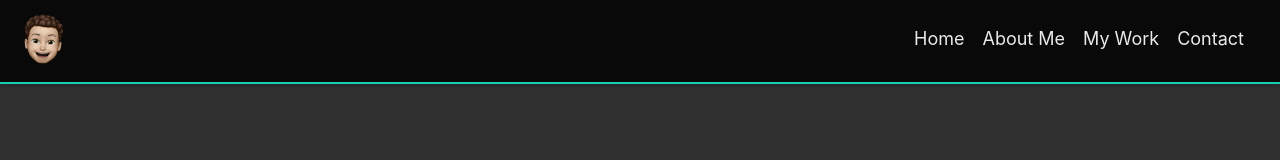
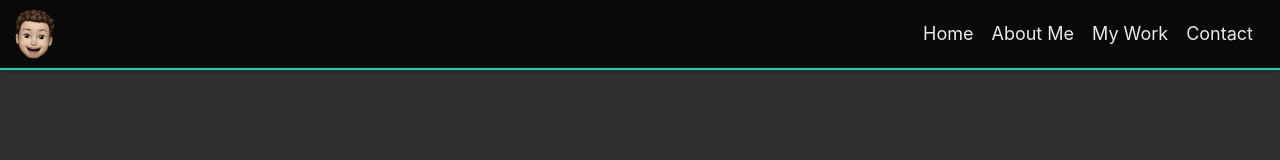
Before and after one commit to HarrisonHutton/harrisonhutton.dev, an Angular app: page / in a window 1280 px wide. Shown: the top 160 px of the page. Built offline with nearby package versions, Linux system fonts and the light colour scheme.

Commit message:
💄 Reduce header padding to .5em

```diff
--- a/src/app/header/header.component.scss
+++ b/src/app/header/header.component.scss
@@ -4,8 +4,7 @@
     display: flex;
     justify-content: space-between;
     align-items: center;
-    padding: 1em;
-    padding-top: .8em;
+    padding: .5em;
 
     background-color: rgba(0, 0, 0, 0.9);
     box-shadow: 0 2px 4px rgba(0, 0, 0, 0.2);
```
